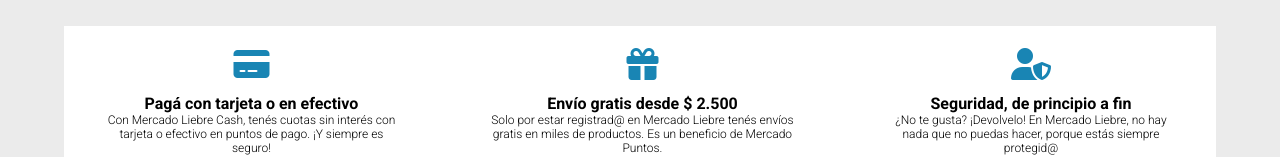
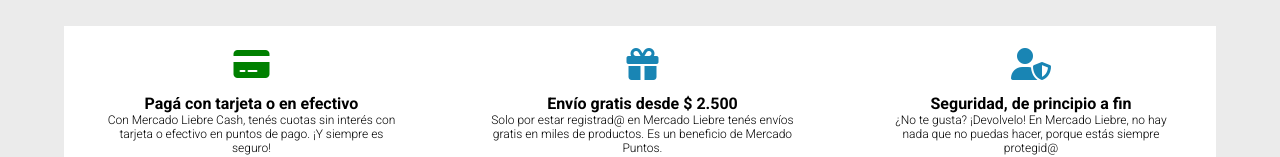
Before and after one commit to ctalamilla/mercadoLiebre, a website: page views/home.html in a window 1280 px wide. In both pictures the pointer is over the icon 251 px from the left and 1369 px from the top of the page. Shown: the part 1306-1463 px from the top of the page. Drawn offline with Linux system fonts and the light colour scheme; files that its build step writes are made by us from their sources; files whose address does not match are found by name.

Commit message:
se agrego color a los iconos del footer

```diff
--- a/public/css/styles.css
+++ b/public/css/styles.css
@@ -453,6 +453,10 @@
         width: 50%;
     }
 
+    footer div section i:hover {
+        color: green;
+    }
+
 
 }
 
```
